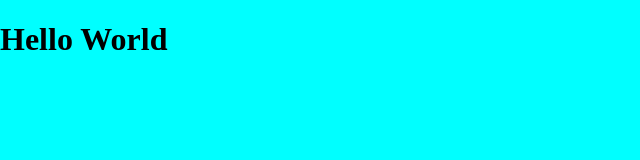
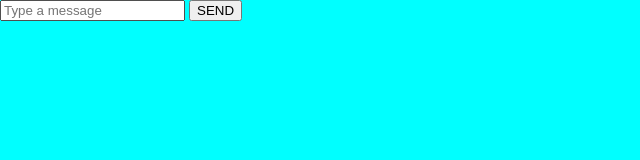
Before and after one commit to danisan9490/jquery-chat-bot, a plain HTML site: page index.html in a window 1280 px wide. Shown: the whole page, without its empty margins (0-640 px from the left). Drawn offline with nearby package versions, Linux system fonts and the light colour scheme.

Commit message:
#2 Add Html Structure

```diff
--- a/index.html
+++ b/index.html
@@ -10,8 +10,16 @@
 
 
 <body>
-  <h1>Hello World</h1>
+  <div class="container">
+    <div class="messages-container">
+    </div>
+    <form id="msg-form" class="input-container">
+      <input id="text" placeholder="Type a message">
+      <input type="submit" value="SEND" class="send-button">
+    </form>
+  </div>
 
+  <script src="https://ajax.googleapis.com/ajax/libs/jquery/3.3.1/jquery.min.js"></script>
   <script src="./scripts/chat.js"></script>
 </body>
 
```
